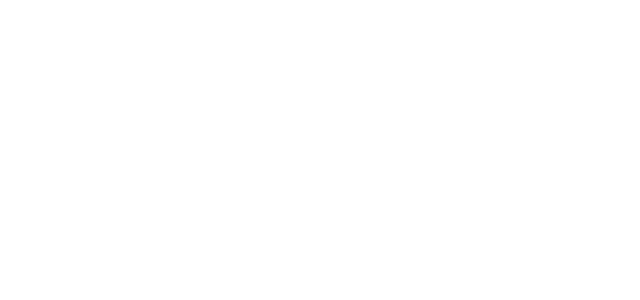
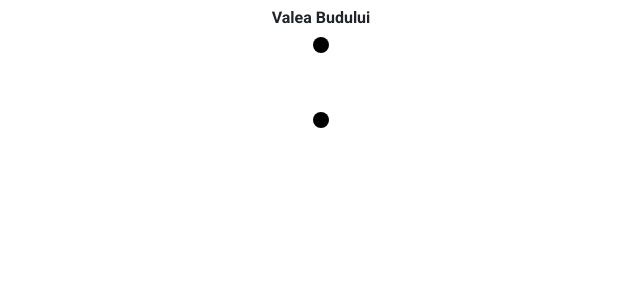
Before and after one commit to Iradu15/Sparrow-The-Trip-Planner-FrontEnd, a React (Create React App) app in the folder frontend/: page / in a window 1280 px wide. Shown: the top 300 px of the page, without its empty margins (319-959 px from the left). Built offline with nearby package versions, Linux system fonts and the light colour scheme.

Commit message:
Initial pinpoints

```diff
--- a/frontend/src/App.js
+++ b/frontend/src/App.js
@@ -1,9 +1,13 @@
-import logo from './logo.svg';
 import './App.css';
+import PinPointStatic from './map/PinPointStatic';
+import PipPointDynamic from './map/PinPointDynamic';
 
 function App() {
   return (
-    <div className="App"> </div>
+    <div>
+      <PinPointStatic attraction_name="Valea Budului"></PinPointStatic>
+      <PipPointDynamic></PipPointDynamic>
+    </div>
   );
 }
 
--- /dev/null
+++ b/frontend/src/map/PinPoint.css
@@ -0,0 +1,68 @@
+/* Wrapper */
+.pin-point__wrapper{
+    display: flex;
+    flex-direction: column;
+    align-items: center;
+    justify-content: center;
+}
+
+/* Pin point */
+.pin-point{
+    background: black;
+    height: 2vh;
+    width: 2vh;
+    border-radius: 50%;
+}
+
+.pin-point:hover{ cursor: pointer;}
+
+/* For configuration of routes */
+.pin-point__added{
+    background: #097969;
+}
+
+/* Pin point title */
+.pin-point__title{
+    /* Max width of title = 20% of user's screen width*/
+    white-space: nowrap;
+    overflow: hidden;
+    text-overflow: ellipsis;
+    max-width: 20vw;
+
+    font-weight: 800;
+    padding: 0.5vw 1.5vw;
+    border-radius: 20px;
+    margin-bottom: 0px;
+}
+
+/* Add button */
+.pin_point__add_visibile{ visibility: visible;}
+.pin_point__add_hidden{ visibility: hidden;}
+
+.pin-point__add{
+    background: pink;
+    position: relative;
+    width: 60px;
+
+    padding: 10px;
+    margin-bottom: 15px;
+    box-shadow: rgba(0, 0, 0, 0.3) 0px 8px 16px, rgba(0, 0, 0, 0.22) 0px 8px 4px;
+    border: none;
+    border-radius: 10px;
+}
+
+.pin-point__add::after{
+    content:"";
+    position: absolute;
+
+    bottom: -11px;
+    left: 20px;
+
+    border-left: 10px solid transparent;
+    border-right: 10px solid transparent;
+    border-top: 12px solid pink;
+}
+
+.pin-point__add:hover{
+    cursor: pointer;
+}
--- /dev/null
+++ b/frontend/src/map/PinPointDynamic.jsx
@@ -0,0 +1,42 @@
+import "./PinPoint.css";
+import { useState } from "react";
+
+function PinPointDynamic(){
+    const [addButtonVisibility, setAddButtonVisibility] = useState("pin-point__add pin_point__add_hidden");
+    const [addedAttraction, setAddedAttraction] = useState("pin-point");
+    const [isClickable, setIsClickable] = useState(true);
+
+    // Function that will be activated when the ADD button is clicked
+    const changeVisibility = () => {
+        if(addButtonVisibility === "pin-point__add pin_point__add_hidden")
+            setAddButtonVisibility("pin-point__add pin_point__add_visible");
+        else
+            setAddButtonVisibility("pin-point__add pin_point__add_hidden");
+    }
+
+    // Change the color of the pin point and make it unclickable until
+    // the attraction is removed from the list
+    const addAttraction = () => {
+        if(addedAttraction === "pin-point"){
+            setAddedAttraction("pin-point pin-point__added");
+            // Hide the ADD button
+            setAddButtonVisibility("pin-point__add pin_point__add_hidden");
+            // The pin-point won't be clickable if the attraction is already added
+            setIsClickable(false);
+        }
+    }
+
+    return(
+        <div class="pin-point__wrapper">
+            <button class={addButtonVisibility} onClick={addAttraction}>ADD</button>
+
+            {isClickable ? (
+                <div class={addedAttraction} onClick={changeVisibility}></div>
+            ) : (
+                <div class={addedAttraction}></div>
+            )}
+        </div>
+    )
+}
+
+export default PinPointDynamic;
--- /dev/null
+++ b/frontend/src/map/PinPointStatic.jsx
@@ -0,0 +1,12 @@
+import "./PinPoint.css";
+
+function PinPointStatic(props){
+    return(
+        <div class="pin-point__wrapper">
+            <p className="pin-point__title">{ props.attraction_name }</p>
+            <div class="pin-point"></div>
+        </div>
+    )
+}
+
+export default PinPointStatic;
```
Also changed, not shown: 1 other file (tests, documents, lock files or other folders).
